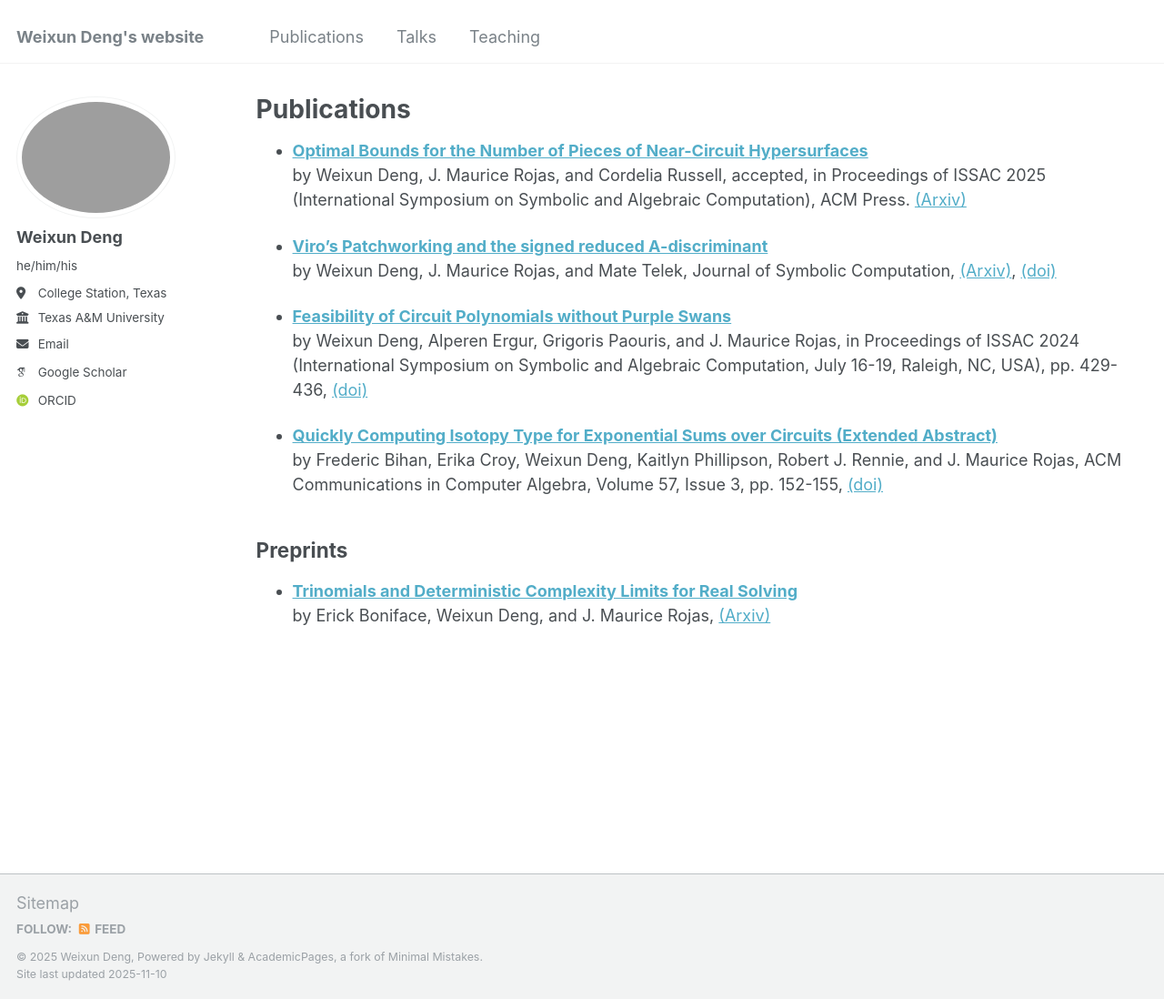
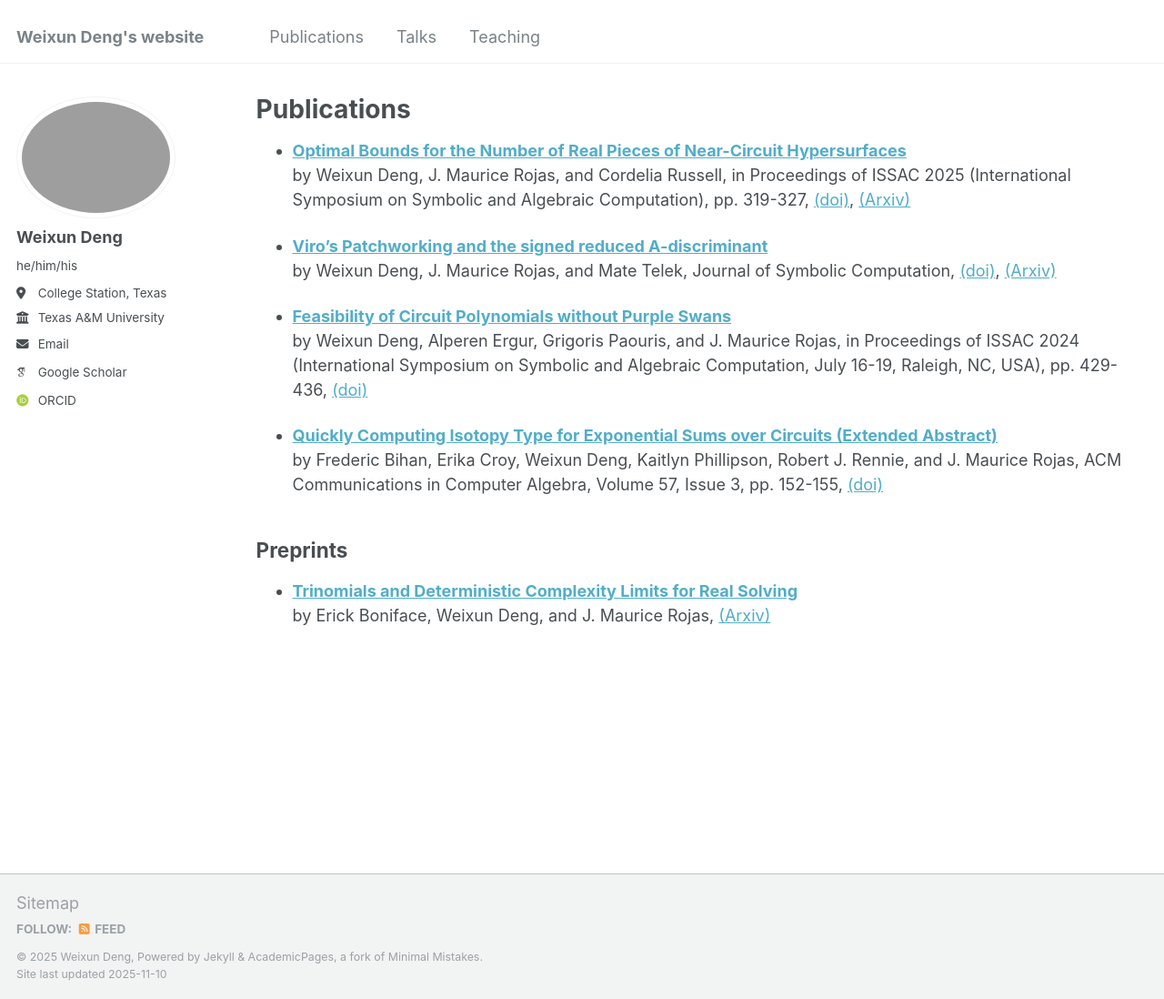
Before and after one commit to WeixunDeng/weixundeng.github.io, a Jekyll site: the page built from _pages/publications.md, in a window 1280 px wide and 1098 px high. Shown: the whole window at 91% size. Built offline with Jekyll 4.4.1, drawn with Linux system fonts in a browser that asks for light colours; some web fonts are replaced.

Commit message:
Update publications.md

```diff
--- a/_pages/publications.md
+++ b/_pages/publications.md
@@ -6,13 +6,12 @@ author_profile: true
 ---
 
 
-* <a href="/files/3p.pdf" target="_blank">**Optimal Bounds for the Number of Pieces of Near-Circuit Hypersurfaces**<a/> <br/>
-by Weixun Deng, J. Maurice Rojas, and Cordelia Russell,
-accepted, in Proceedings of ISSAC 2025 (International Symposium on Symbolic and Algebraic Computation), ACM Press. <a href="https://arxiv.org/abs/2502.10590" target="_blank">(Arxiv)</a>
+* <a href="/files/3p.pdf" target="_blank">**Optimal Bounds for the Number of Real Pieces of Near-Circuit Hypersurfaces**<a/> <br/>
+by Weixun Deng, J. Maurice Rojas, and Cordelia Russell, in Proceedings of ISSAC 2025 (International Symposium on Symbolic and Algebraic Computation), pp. 319-327, <a href="https://doi.org/10.1145/3747199.3747576" target="_blank">(doi)</a>, <a href="https://arxiv.org/abs/2502.10590" target="_blank">(Arxiv)</a>
 
 * <a href="/files/sa.pdf" target="_blank">**Viro's Patchworking and the signed reduced A-discriminant**<a/> <br/>
 by Weixun Deng, J. Maurice Rojas, and Mate Telek,
-Journal of Symbolic Computation,  <a href="https://arxiv.org/abs/2403.08497" target="_blank">(Arxiv)</a>, <a href="https://doi.org/10.1016/j.jsc.2025.102462" target="_blank">(doi)</a>
+Journal of Symbolic Computation, <a href="https://doi.org/10.1016/j.jsc.2025.102462" target="_blank">(doi)</a>,  <a href="https://arxiv.org/abs/2403.08497" target="_blank">(Arxiv)</a>
 
 * <a href="/files/rb4.pdf" target="_blank">**Feasibility of Circuit Polynomials without Purple Swans**<a/> <br/>
 by Weixun Deng, Alperen Ergur, Grigoris Paouris, and J. Maurice Rojas,
```
